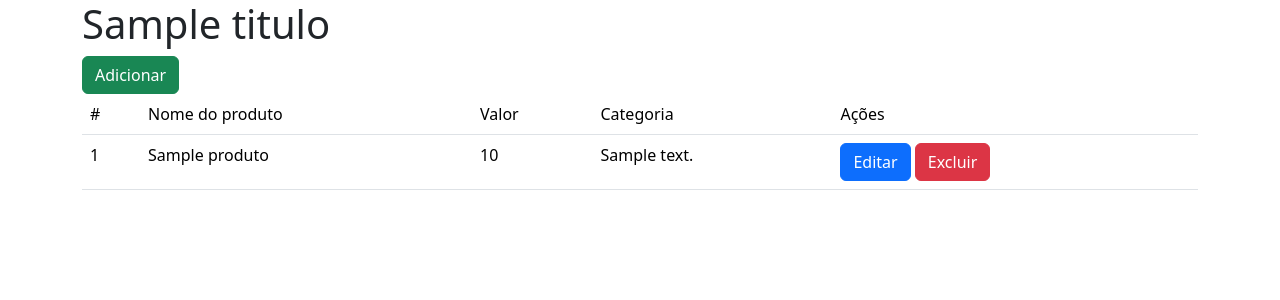
After one commit to guilhermealbanaz/Symfony-Fundamentals, a Symfony app: template templates/produto/index.html.twig in a window 1280 px wide. The commit adds this page. Shown: the top 300 px of the page. Run offline with Twig, Linux system fonts and the light colour scheme; the template is opened without the code that fills it: most values are stand-ins (such as "Sample title", 1, 10 or a date in 2020); some libraries are stand-ins or nearby versions.

Commit message:
CRUD relational table

```diff
--- a/src/Form/ProdutoType.php
+++ b/src/Form/ProdutoType.php
@@ -25,7 +25,7 @@ class ProdutoType extends AbstractType
                 ['label' => 'Valor: ']
             )
             ->add(
-                'categoria_id',
+                'categoria',
                  EntityType::class,
                 [
                     'class' => Categoria::class,
--- a/templates/produto/form.html.twig
+++ b/templates/produto/form.html.twig
@@ -2,5 +2,7 @@
 {% block title %}{{titulo}}{%endblock%}
 {% block body %}
 <h1>{{titulo}}</h1>
+<a href='{{path('produto_index')}}' class='btn btn-success'> Voltar </a>
+<p>{{ msg }}</p>
 {{form(form)}}
 {% endblock %}
--- /dev/null
+++ b/templates/produto/index.html.twig
@@ -0,0 +1,31 @@
+{% extends 'base.html.twig' %}
+{% block title %}{{titulo}}{%endblock%}
+{% block body %}
+<h1>{{titulo}}</h1>
+<a href='{{path('produto_adicionar')}}' class='btn btn-success'> Adicionar </a>
+<table class='table'>
+    <thead>
+        <tr>
+            <td>#</td>
+            <td>Nome do produto</td>
+            <td>Valor</td>
+            <td>Categoria</td>
+            <td>Ações</td>
+        </tr>
+    </thead>
+    <tbody>
+        {% for produto in produtos %}
+            <tr>
+                <td>{{produto.id}}</td>
+                <td>{{produto.nomeproduto}}</td>
+                <td>{{produto.valor}}</td>
+                <td>{{produto.categoria.descricaocategoria}}</td>
+                <td>
+                    <a href='{{ path('produto_editar', {id: produto.id}) }}' class='btn btn-primary'>Editar</a>
+                    <a href="{{ path('produto_excluir', {id: produto.id}) }}" class='btn btn-danger'>Excluir</a>
+                </td>
+            </tr>
+        {% endfor %}
+    </tbody>
+</table>
+{% endblock %}
```
Also changed, not shown: src/Controller/ProdutoController.php (+52 -22 lines).
